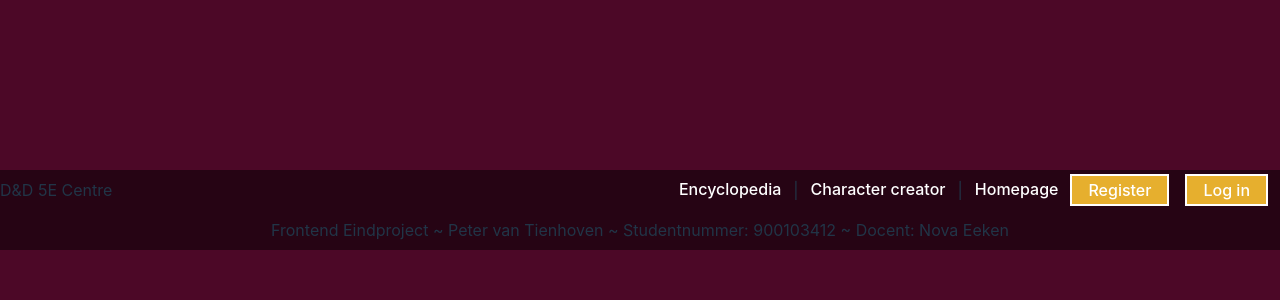
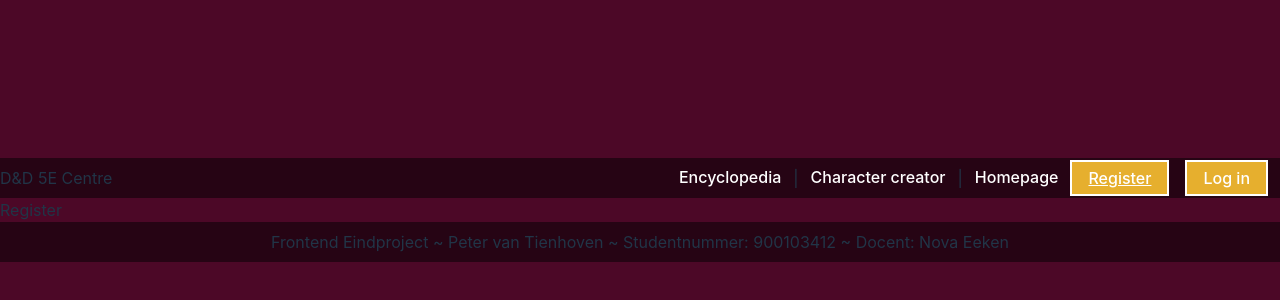
Before and after one commit to Tenoven/Eindopdracht_frontend_02-2024, a React (Vite) app: page /register in a window 1280 px wide. Shown: the part 190-490 px from the top of the page. Built offline with nearby package versions, Linux system fonts and the light colour scheme.

Commit message:
nav verder gemaakt, helper functie voor stat roling geschreven

```diff
--- a/src/App.jsx
+++ b/src/App.jsx
@@ -10,6 +10,7 @@ import RegisterPage from "./pages/registerPage/registerPage.jsx";
 import CharacterCreator from "./pages/characterCreator/characterCreator.jsx";
 import ErrorPage from "./pages/ErrorPage/ErrorPage.jsx";
 import EncyclopediaPage from "./pages/encyclopediaPage/encyclopediaPage.jsx";
+import {statCalculator} from "./Helpers/stat-roller/statDiceRoller.js";
 
 function App() {
   return (
@@ -28,6 +29,7 @@ function App() {
         {/*<Route path="/" element={} />*/}
       </Routes>
       <Footer></Footer>
+
     </>
   )
 }
--- /dev/null
+++ b/src/Helpers/stat-roller/statDiceRoller.js
@@ -0,0 +1,27 @@
+
+function diceRoller() {
+    // generate a random number between 1 and 6
+    return Math.floor(Math.random() * (7-1) + 1)
+}
+
+export function statCalculator() {
+    let statArray = []
+    let finalStat = 0
+
+    // generate 4 random numbers, put them in an array
+    for (let i = 0; i < 4; i++) {
+      statArray.push(diceRoller())
+    }
+
+    // sort the numbers,
+    statArray.sort((a, b) => a-b);
+
+    // remove the index 0
+    statArray.splice(0,1)
+
+    // add remaining numbers together as one and return
+    finalStat= statArray.reduce((partialSum, a) => partialSum + a, 0);
+
+    return finalStat
+
+}
--- a/src/components/header/header.css
+++ b/src/components/header/header.css
@@ -33,3 +33,20 @@ nav {
     color: white;
     font-size: 1em;
 }
+
+.loginButtons .active-menu-link{
+    border: 2px solid white ;
+    background: #E6AF2E;
+    text-decoration: underline;
+    padding: 4px 16px;
+    color: white;
+}
+
+.loginButtons .default-menu-link{
+    border: 2px solid white ;
+    background: #E6AF2E;
+    text-decoration: none;
+    padding: 4px 16px;
+    color: white;
+    font-size: 1em;
+}
--- a/src/components/header/header.jsx
+++ b/src/components/header/header.jsx
@@ -13,16 +13,13 @@ function Header() {
                 <p>D&D 5E Centre</p>
                 <nav>
                     <NavLink to="/encyclopedia" className={active} > Encyclopedia</NavLink>
-                    {/*<NavButton buttonName={"Encyclopedia"} onClick={() => console.log("Encyclopedia")}> </NavButton>*/}
                     <p>|</p>
                     <NavLink to="/charactercreator" className={active} > Character creator</NavLink>
-                    {/*<NavButton buttonName={"Character creator"} onClick={() => console.log("Character creator")} ></NavButton>*/}
                     <p>|</p>
                     <NavLink to="/" className={active} > Homepage </NavLink>
-                    {/*<NavButton buttonName={"Home page"} onClick={() => console.log("Home page")}></NavButton>*/}
-                    <div className={"loginButtons"}>
-                        <MainButton buttonName={"Register"} onClick={() => console.log("Register")}></MainButton>
-                        <MainButton buttonName={"Log in"} onClick={() => console.log("Log in")}></MainButton>
+                    <div className="loginButtons">
+                        <NavLink to="/register" className={active} > Register</NavLink>
+                        <NavLink to="/login" className={active}>Log in</NavLink>
                     </div>
                 </nav>
             </header>
--- a/src/pages/homePage/homepage.jsx
+++ b/src/pages/homePage/homepage.jsx
@@ -1,6 +1,7 @@
 import SearchBar from "../../components/SearchBar/searchBar.jsx";
 import "./homePage.css"
 import BasicDragonBackground from "../../components/backgrounds/basicDragon/basicDragonBackground.jsx";
+import {statCalculator} from "../../Helpers/stat-roller/statDiceRoller.js";
 
 function HomePage() {
     return (
--- a/src/pages/registerPage/registerPage.jsx
+++ b/src/pages/registerPage/registerPage.jsx
@@ -3,7 +3,7 @@ import React from 'react';
 function RegisterPage(props) {
     return (
         <>
-
+        <p>Register</p>
         </>
     );
 }
```
